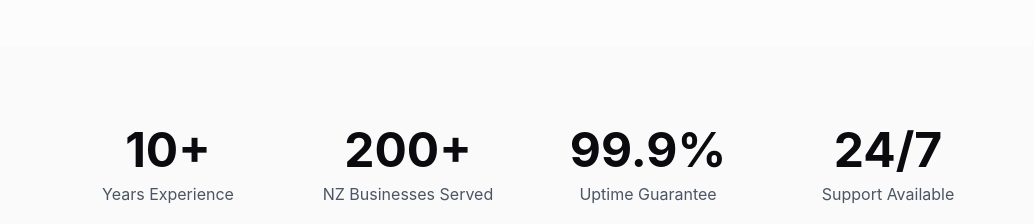
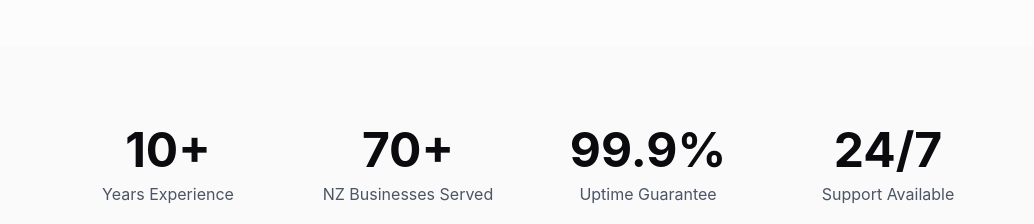
Before and after one commit to Svenoss-OG/mgtechnz.github.io, a plain HTML site: page home/index.html in a window 1280 px wide. Shown: the part 2120-2344 px from the top of the page, without its empty margins (112-1146 px from the left). Drawn offline with nearby package versions, Linux system fonts and the light colour scheme.

Commit message:
Update index.html

```diff
--- a/home/index.html
+++ b/home/index.html
@@ -262,7 +262,7 @@
                     <div class="text-gray-600">Years Experience</div>
                 </div>
                 <div class="animate-slide-up" style="animation-delay: 0.2s">
-                    <div class="text-4xl md:text-5xl font-bold text-brandDark mb-2">200+</div>
+                    <div class="text-4xl md:text-5xl font-bold text-brandDark mb-2">70+</div>
                     <div class="text-gray-600">NZ Businesses Served</div>
                 </div>
                 <div class="animate-slide-up" style="animation-delay: 0.3s">
```
